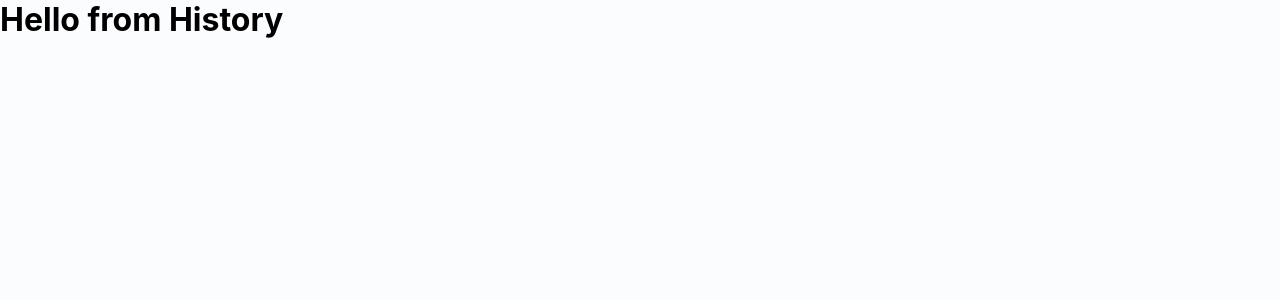
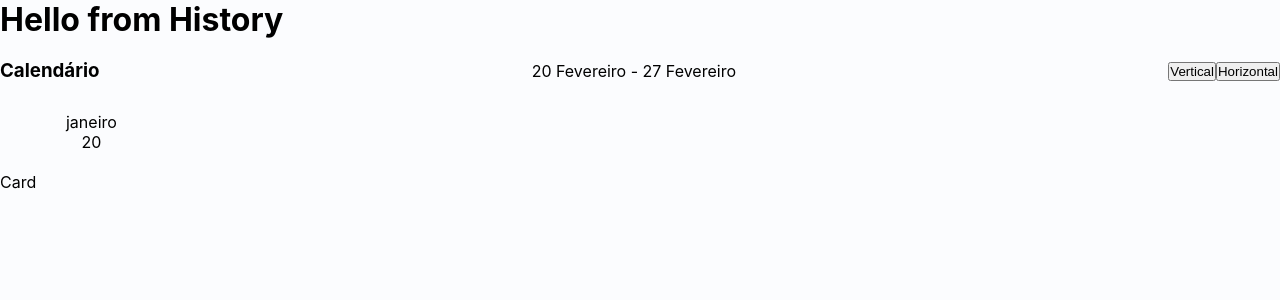
Before and after one commit to cmpsleo/glucose-monitoring, a Next.js app: page / in a window 1280 px wide. Shown: the top 300 px of the page. Built offline with nearby package versions, Linux system fonts and the light colour scheme.

Commit message:
feat: add calendar component and history card

```diff
--- /dev/null
+++ b/src/presentation/pages/History/components/Card/index.tsx
@@ -0,0 +1,5 @@
+import * as S from "./styles";
+
+export function Card() {
+  return <S.Container>Card</S.Container>;
+}
--- /dev/null
+++ b/src/presentation/pages/History/components/Card/styles.ts
@@ -0,0 +1,3 @@
+import styled from "styled-components";
+
+export const Container = styled.div``;
--- /dev/null
+++ b/src/presentation/pages/History/components/index.ts
@@ -0,0 +1 @@
+export * from "./Card";
--- a/src/presentation/pages/History/index.tsx
+++ b/src/presentation/pages/History/index.tsx
@@ -1,3 +1,24 @@
+import { Calendar } from "@/presentation/components";
+
+import { Card } from "./components";
+
 export function History() {
-  return <h1>Hello from History</h1>;
+  return (
+    <div>
+      <h1>Hello from History</h1>
+      <br />
+      <Calendar
+        calendars={[
+          {
+            date: new Date(),
+            items: [
+              {
+                content: <Card />,
+              },
+            ],
+          },
+        ]}
+      />
+    </div>
+  );
 }
```
